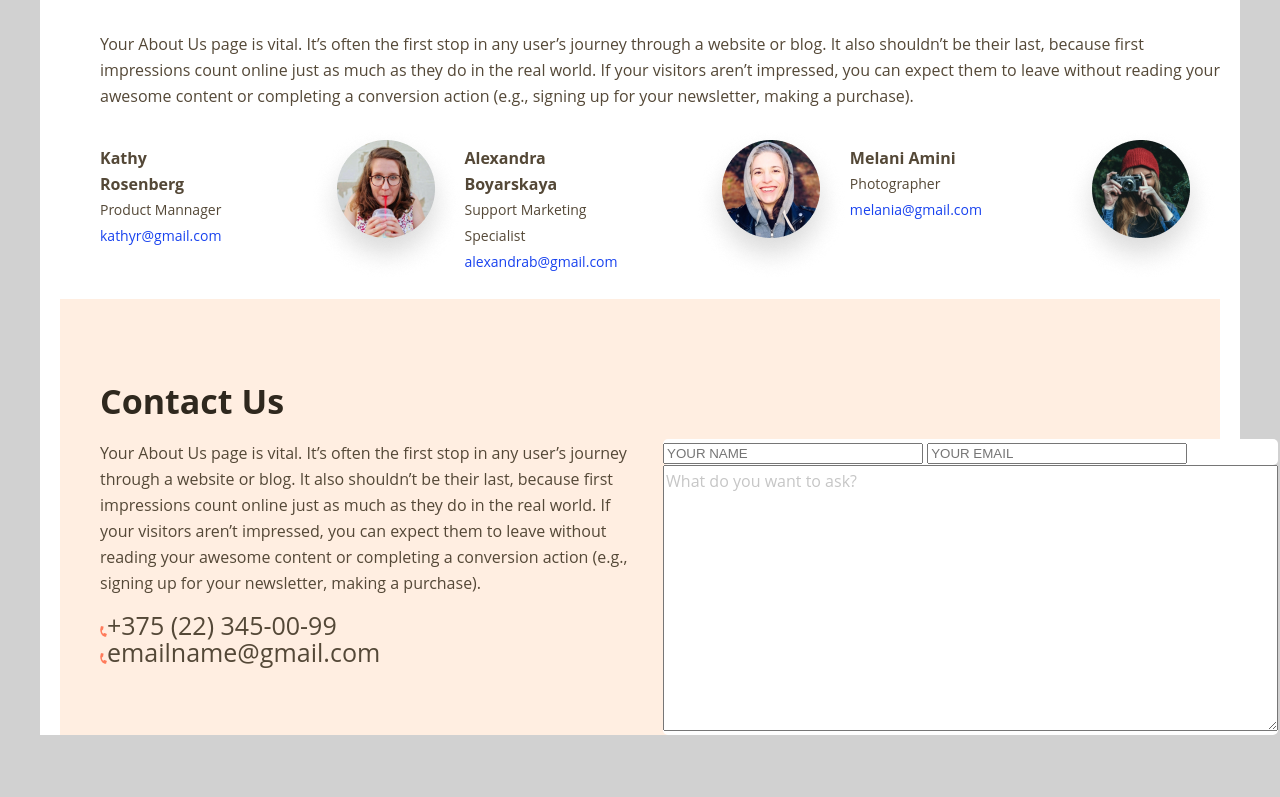
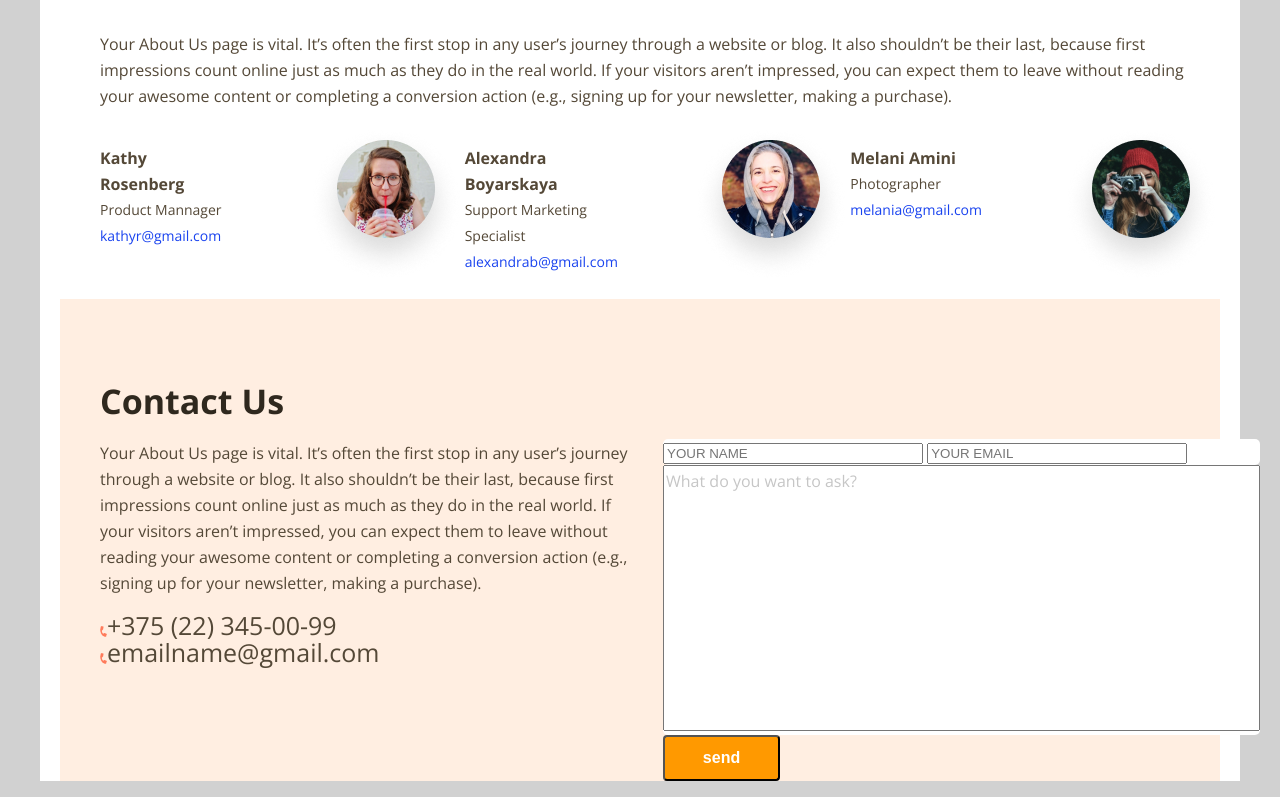
Before and after one commit to mukhammadazam/uyishi, a plain HTML site: page index.html in a window 1280 px wide. Shown: the part 2369-3166 px from the top of the page. Before the commit the page ends 3120 px from the top, so only its background shows below. Drawn offline with nearby package versions, Linux system fonts and the light colour scheme.

Commit message:
initial commit

```diff
--- a/css/style.css
+++ b/css/style.css
@@ -1,3 +1,7 @@
+
+@import url('https://fonts.googleapis.com/css2?family=Open+Sans:wght@300;400;500;600;700;800&display=swap');
+
+
 *{
     box-sizing: border-box;
 }
@@ -646,4 +650,19 @@ textarea{
     font-size: 16px;
     line-height: 26px;
     color: #C6C6C6;
+    resize: none;
 }
+
+
+.btn{
+    padding: 10px 20px;
+    font-weight: 700;
+font-size: 16px;
+line-height: 22px;
+width: 117px;
+text-align: center;
+margin:0 auto;
+color: #FFFFFF;
+    background: #FF9900;
+border-radius: 4px;
+}
--- a/index.html
+++ b/index.html
@@ -5,6 +5,7 @@
     <meta http-equiv="X-UA-Compatible" content="IE=edge">
     <meta name="viewport" content="width=device-width, initial-scale=1.0">
     <title>Document</title>
+    <link rel="stylesheet" href="./font/open-sans.regular.ttf">
     <link rel="stylesheet" href="./css/style.css">
 </head>
 <body>
@@ -118,10 +119,12 @@
                                 <li class="contact-item"><h6 class="contact-titli">Contact Us</h6><p class="contact-text">Your About Us page is vital. It’s often the first stop in any user’s journey through a website or blog. It also shouldn’t be their last, because first impressions count online just as much as they do in the real world. If your visitors aren’t impressed, you can expect them to leave without reading your awesome content or completing a conversion action (e.g., signing up for your newsletter, making a purchase).</p>
                                 <div class="con"><img  src="./imges/Vector (2).png" alt=""><a class="contact-link"  href="#">+375 (22) 345-00-99</a></div>
                                 <div class="contact-1"><img src="./imges/Vector (2).png" alt=""><a  class="contact-link" href="#">emailname@gmail.com</a></div></li>
-                            <li class="contact-item  box-item"><form action=""><div class="form"><label for="" ></label> <input type="text" placeholder="YOUR NAME">
-                                <label for=""></label><input type="text" placeholder="YOUR EMAIL"></div>
-                           <div class="box"> <textarea name="What do you want to ask?" id="What do you want to ask?" cols="63" rows="10">What do you want to ask?</textarea></div></form></li>
+                            <li class="contact-item  box-item"><form action="https://echo.htmlacademy.ru/"><div class="form"><label for="" ></label> <input type="text" placeholder="YOUR NAME" name="user_name">
+                                <label for=""></label><input type="text" placeholder="YOUR EMAIL" name="user-email"></div>
+                           <div class="box"> <textarea name="What do you want to ask?" id="What do you want to ask?" cols="63" rows="10">What do you want to ask?</textarea> </div>                       <button  type="sabmit" class="ffrist-link btn">send</button></form></li>
+
                             </ul>
+
                         </div>
                     </div>
 
```
Also changed, not shown: font/open-sans.regular.ttf (added).
